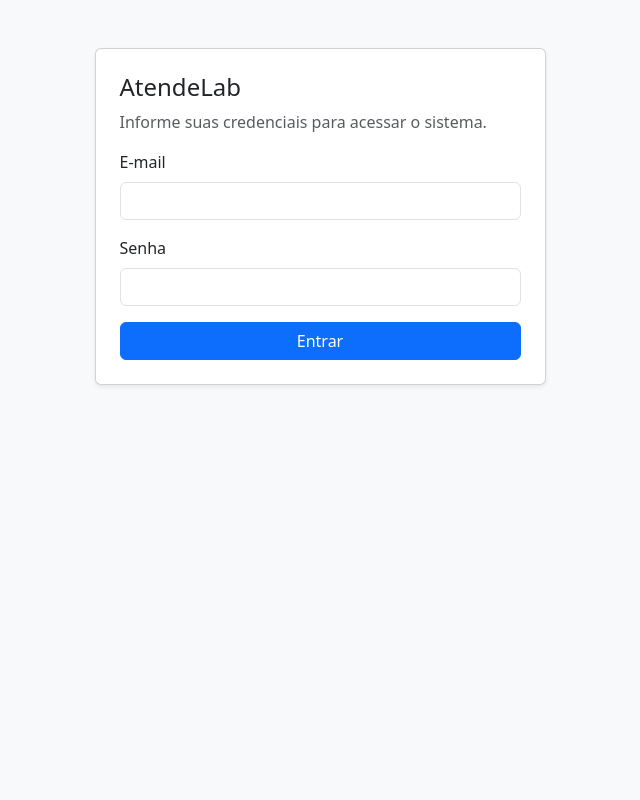
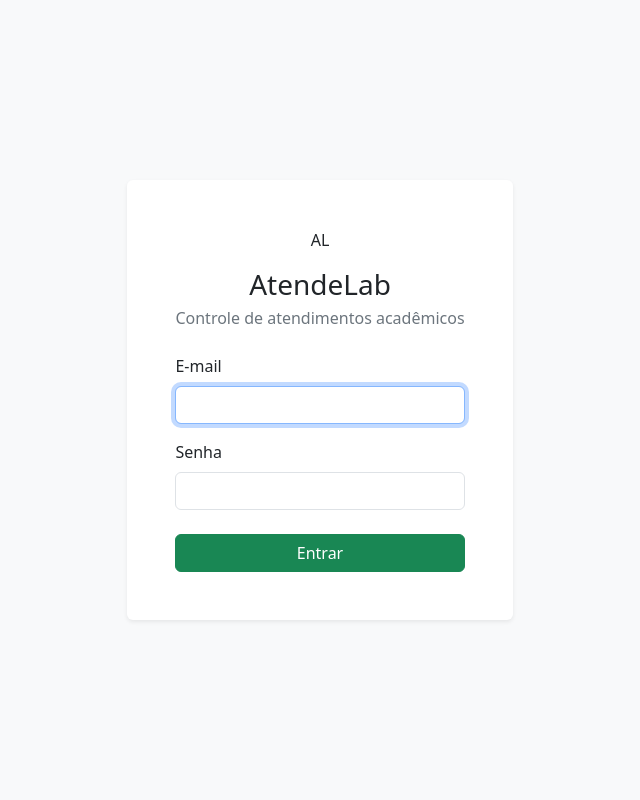
Before and after one commit to TrizFEy/atendelab, a PHP site: page /login.php in a window 1280 px wide. Shown: the whole page, without its empty margins (320-960 px from the left). Run offline with PHP 8.4, Linux system fonts and the light colour scheme; data that the repository does not hold is empty; a stand-in replaces the project's code that opens the database connection.

Commit message:
Refactor login page layout and error handling

```diff
--- a/app/views/auth/login.php
+++ b/app/views/auth/login.php
@@ -1,75 +1,67 @@
-<!doctype html>
-<html lang="pt-br">
-
+<?php
+declare(strict_types=1);
+require_once __DIR__ . '/../layouts/config-view.php';
+?>
+<!DOCTYPE html>
+<html lang="pt-BR">
 <head>
-    <meta charset="utf-8">
-    <meta name="viewport" content="width=device-width, initial-scale=1">
-
-    <title>Login - AtendeLab</title>
-
-    <link href="https://cdn.jsdelivr.net/npm/bootstrap@5.3.3/dist/css/bootstrap.min.css" rel="stylesheet">
+   <meta charset="UTF-8">
+   <meta name="viewport" content="width=device-width, initial-scale=1.0">
+   <title>Entrar | AtendeLab</title>
+   <link href="https://cdn.jsdelivr.net/npm/bootstrap@5.3.3/dist/css/bootstrap.min.css"
+rel="stylesheet">
+   <link rel="stylesheet" href="/atendelab/public/assets/css/style.css">
 </head>
-
 <body class="bg-light">
-
-    <div class="container">
-        <div class="row justify-content-center mt-5">
-            <div class="col-md-6 col-lg-5">
-                <div class="card shadow-sm">
-                    <div class="card-body p-4">
-                        <h1 class="h4 mb-2">AtendeLab</h1>
-                        <p class="text-muted">
-                            Informe suas credenciais para acessar o sistema.
+   <div class="container min-vh-100 d-flex align-items-center justify-content-center py-4">
+       <div class="card border-0 shadow-sm login-card">
+           <div class="card-body p-4 p-md-5">
+               <div class="text-center mb-4">
+                   <div class="brand-mark mx-auto mb-3">AL</div>
+                   <h1 class="h3 mb-1">AtendeLab</h1>
+                   <p class="text-secondary mb-0">
+                       Controle de atendimentos acadêmicos
                    </p>
-
-                        <?php if (!empty($erro)): ?>
-                            <div class="alert alert-danger">
+               </div>
+               <?php if (!empty($mensagem)): ?>
+                   <div class="alert alert-success">
                        <?= htmlspecialchars(
-                                    $erro,
+                           (string) $mensagem,
                            ENT_QUOTES,
                            'UTF-8'
                        ) ?>
                    </div>
                <?php endif; ?>
-
-                        <?php if (!empty($mensagem)): ?>
-                            <div class="alert alert-success">
+               <?php if (!empty($erroLogin)): ?>
+                   <div class="alert alert-danger">
                        <?= htmlspecialchars(
-                                    $mensagem,
+                           (string) $erroLogin,
                            ENT_QUOTES,
                            'UTF-8'
                        ) ?>
                    </div>
                <?php endif; ?>
-
-                        <form method="POST" action="?controller=auth&action=entrar">
-
+               <form method="post" action="<?= $baseUrl ?>?controller=auth&action=entrar">
                    <div class="mb-3">
   <label for="email" class="form-label">
                            E-mail
                        </label>
-
-                                <input type="email" name="email" id="email" class="form-control" required>
+                       <input type="email" class="form-control" id="email" name="email"
+required autofocus>
                    </div>
-
-                            <div class="mb-3">
+                   <div class="mb-4">
                        <label for="senha" class="form-label">
                            Senha
                        </label>
-
-                                <input type="password" name="senha" id="senha" class="form-control" required>
+                       <input type="password" class="form-control" id="senha" name="senha"
+required>
                    </div>
-
-                            <button type="submit" class="btn btn-primary w-100">
+                   <button class="btn btn-success w-100" type="submit">
                        Entrar
                    </button>
                </form>
             </div>
        </div>
    </div>
-        </div>
-    </div>
-
 </body>
-
 </html>
```
Lines whose indentation alone changed are shown as unchanged.
